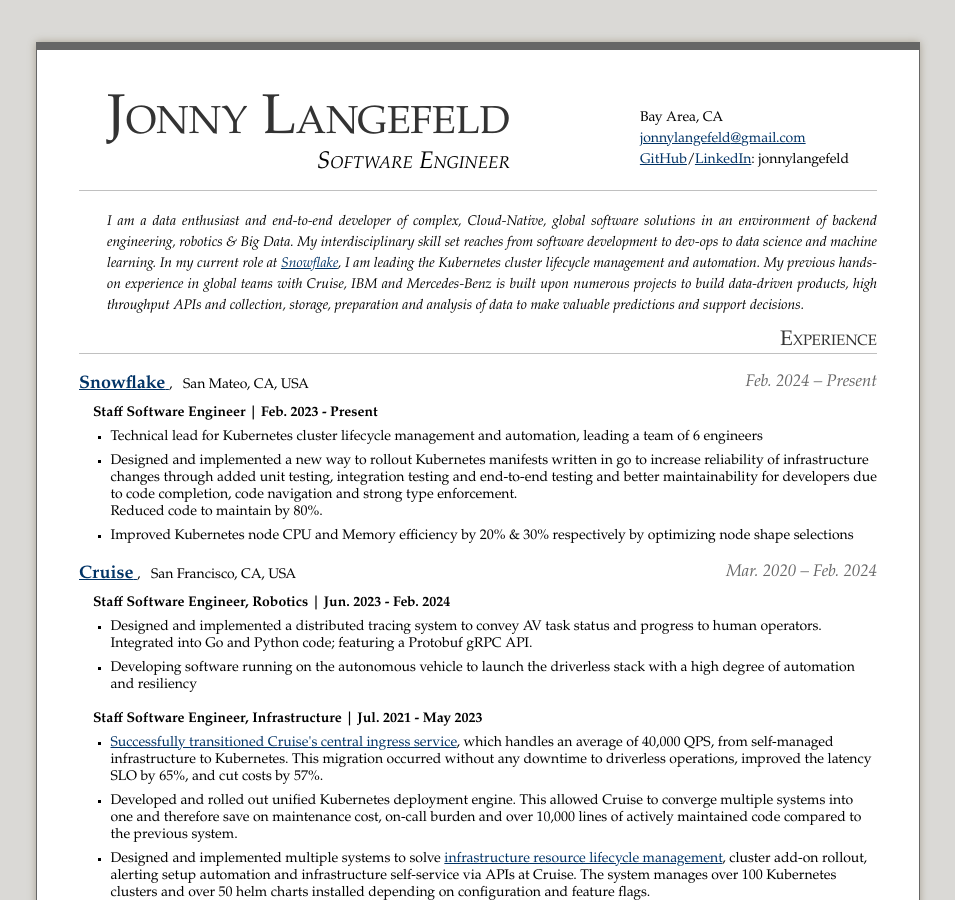
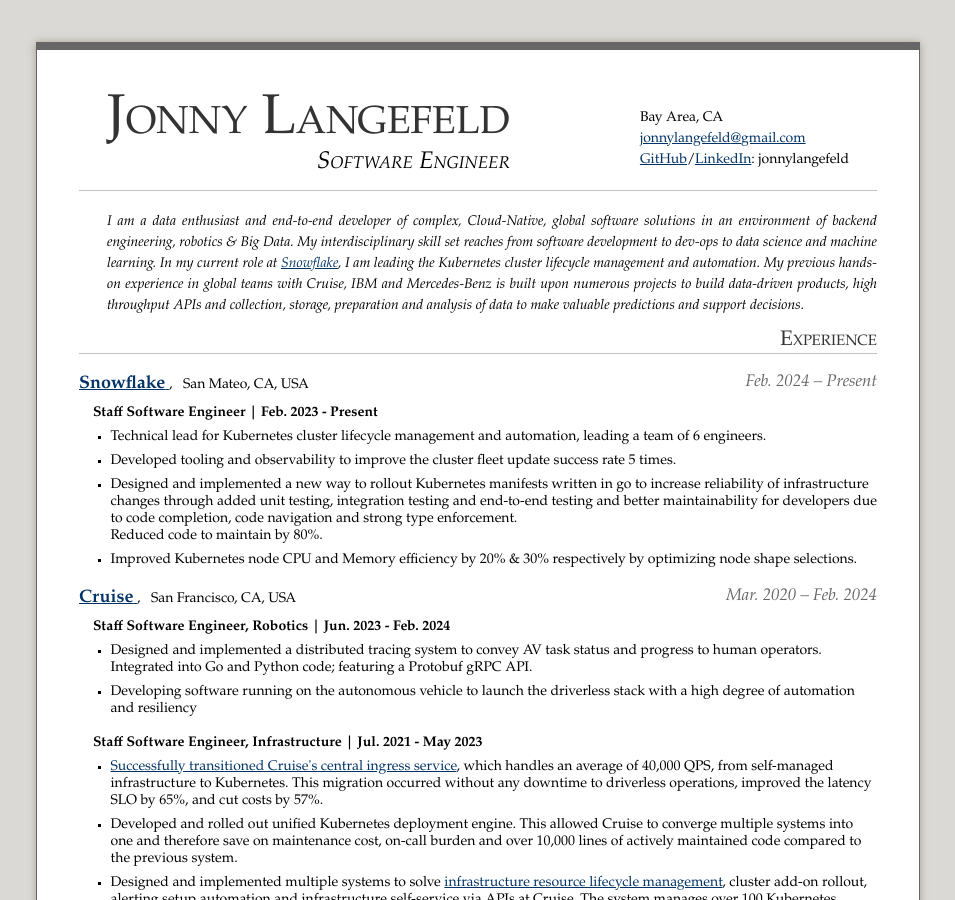
Before and after one commit to jonnylangefeld/jonnylangefeld.com, a Jekyll site: the page cv/cv.html, which Jekyll copies as it is, in a window 1280 px wide and 900 px high. Shown: the whole window, without its empty margins (162-1117 px from the left). Built offline with Jekyll 4.4.1, drawn with Linux system fonts in a browser that asks for light colours; some web fonts are replaced.

Commit message:
update cv

```diff
--- a/cv/cv.html
+++ b/cv/cv.html
@@ -74,7 +74,10 @@
           </h4>
           <ul>
             <li>
-              <span class="Description"> Technical lead for Kubernetes cluster lifecycle management and automation, leading a team of 6 engineers </span>
+              <span class="Description"> Technical lead for Kubernetes cluster lifecycle management and automation, leading a team of 6 engineers. </span>
+            </li>
+            <li>
+              <span class="Description"> Developed tooling and observability to improve the cluster fleet update success rate 5 times. </span>
             </li>
             <li>
               <span class="Description">
@@ -86,7 +89,7 @@
             </li>
             <li>
               <span class="Description">
-                Improved Kubernetes node CPU and Memory efficiency by 20% & 30% respectively by optimizing node shape selections
+                Improved Kubernetes node CPU and Memory efficiency by 20% & 30% respectively by optimizing node shape selections.
               </span>
             </li>
           </ul>
```
Also changed, not shown: 1 other file.
